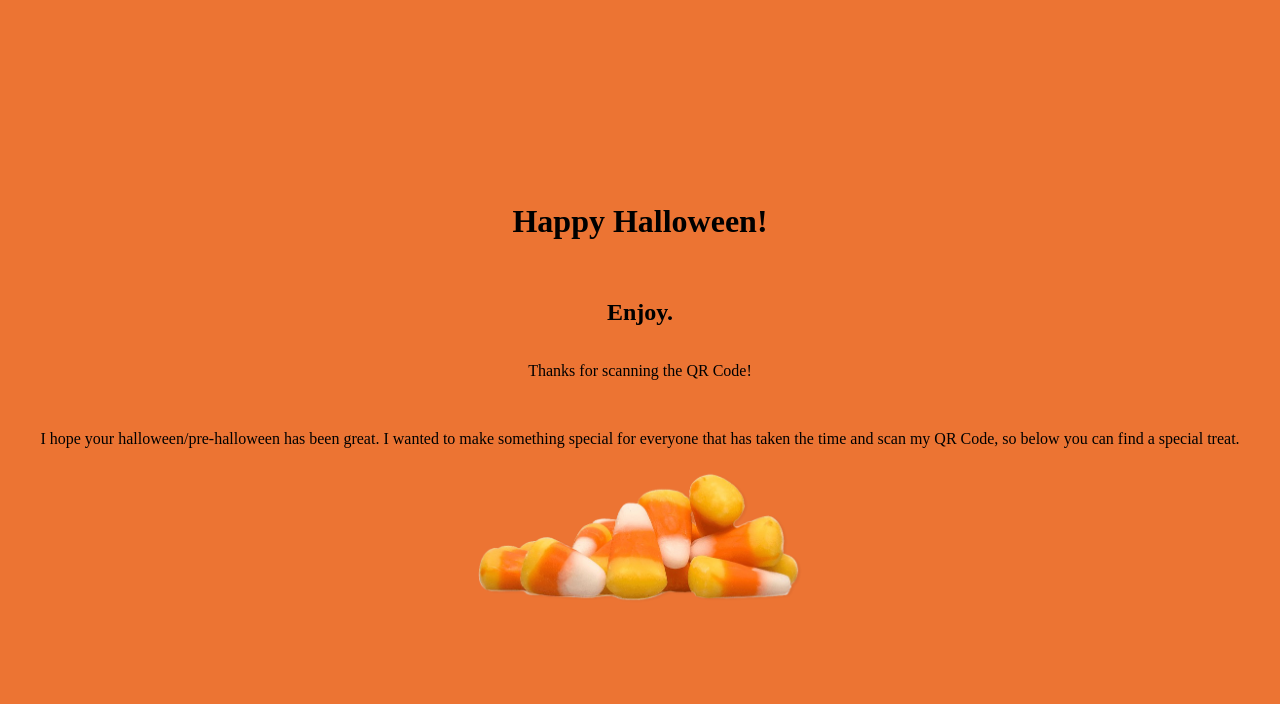
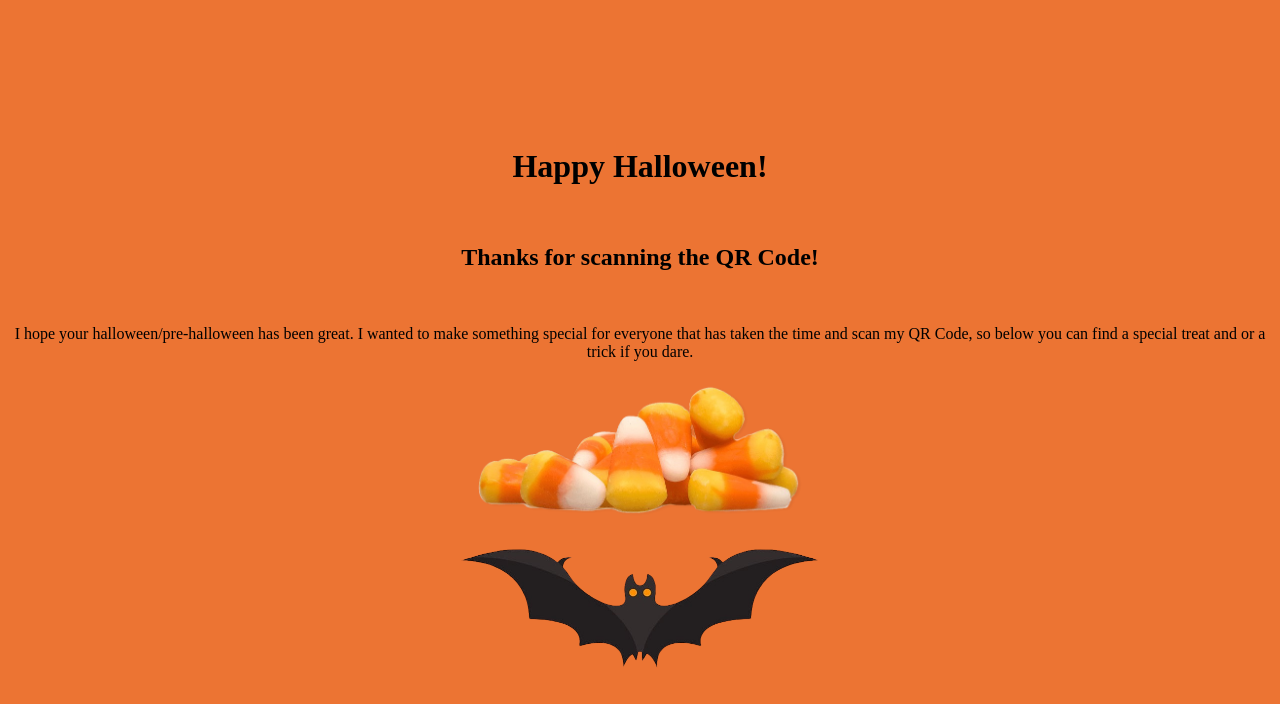
Before and after one commit to Wild-Rod/WildRod, a plain HTML site: page halloween.html in a window 1280 px wide. Drawn offline with Linux system fonts and the light colour scheme.

Commit message:
added bat image

```diff
--- a/halloween.html
+++ b/halloween.html
@@ -38,31 +38,31 @@
                 width: 400px;
             cursor: pointer;
         }
+
+        .bat {
+            height: 120px;
+            width: 360px;
+            cursor: pointer;
+        }
+
     </style>
 </head>
 <body>
-    <h2>Enjoy.</h2>
 
-    <p>Thanks for scanning the QR Code! </p>
+    <h2>Thanks for scanning the QR Code!</h2>
+
     <br>
-    <p>I hope your halloween/pre-halloween has been great. I wanted to make something special for everyone that has taken the time and scan my QR Code, so below you can find a special treat.</p>
 
-    <!--
-     <a href="https://www.youtube.com/watch?v=xvFZjo5PgG0">
-        <button class="preview__projects-button button">
-          Click Here For a special treat! &#128123 &#127875;
-        </button>
-      </a>
-
-    <a href="https://www.youtube.com/watch?v=xvFZjo5PgG0">
-        <button class="preview__projects-button button">
-          Click Here For a special trick! &#128128 &#129415;
-        </button>
-      </a>
-    -->
+    <p>I hope your halloween/pre-halloween has been great. I wanted to make something special for everyone that has taken the time and scan my QR Code, so below you can find a special treat and or a trick if you dare.</p>
 
     <a href="https://www.youtube.com/watch?v=xvFZjo5PgG0" target="_blank">
         <img src="candycorn.png" alt="Special Treat" class="candycorn">
     </a>
+
+    <br>
+
+    <a href="https://www.youtube.com/embed/0vEfDtV1MQU" target="_blank">
+        <img src="bat.png" alt="Special Trick" class="bat">
+    </a>
 </body>
 </html>
```
